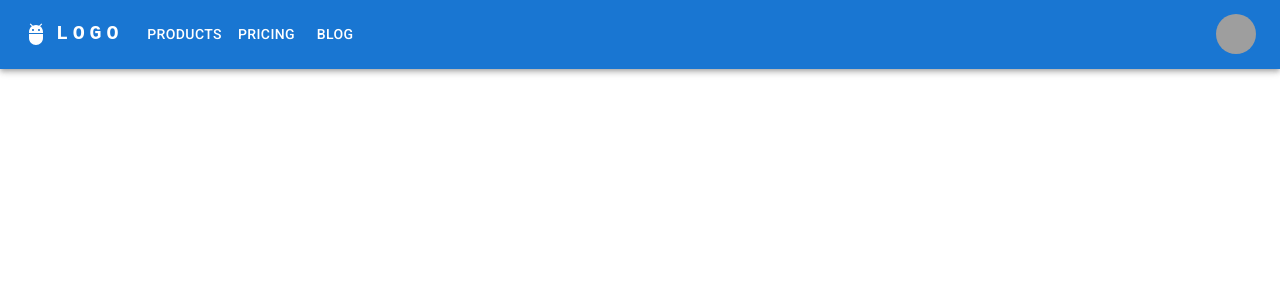
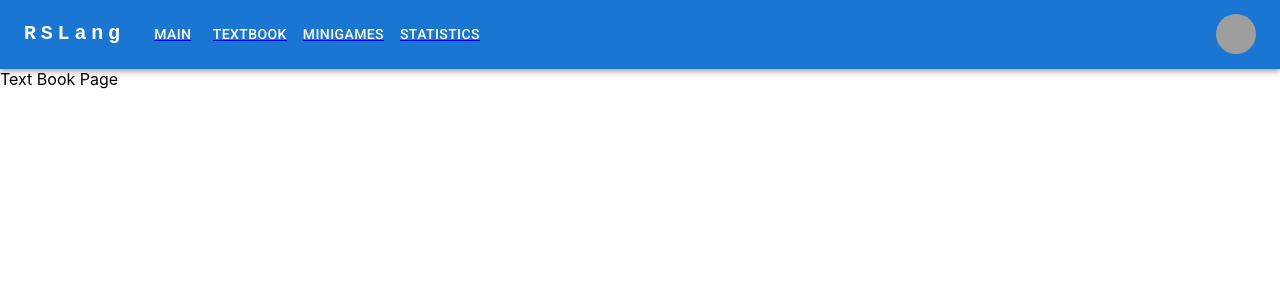
Before and after one commit to Prouzad/rslangPrivate, a React (Create React App) app: page /textbook in a window 1280 px wide. Shown: the top 300 px of the page. Built offline with nearby package versions, Linux system fonts and the light colour scheme; grey boxes are pictures that could not be loaded.

Commit message:
feat: add router and links

```diff
--- a/package.json
+++ b/package.json
@@ -16,6 +16,7 @@
     "@types/react-dom": "^18.0.6",
     "react": "^18.2.0",
     "react-dom": "^18.2.0",
+    "react-router-dom": "^6.3.0",
     "react-scripts": "5.0.1",
     "typescript": "^4.7.4",
     "web-vitals": "^2.1.4"
--- a/src/App.css
+++ b/src/App.css
@@ -5,6 +5,10 @@
 .App-logo {
   height: 40vmin;
   pointer-events: none;
+}
+
+a {
+	text-decoration: none;
 }
 
 @media (prefers-reduced-motion: no-preference) {
--- a/src/App.tsx
+++ b/src/App.tsx
@@ -1,7 +1,19 @@
+import { Route, Routes } from 'react-router-dom';
 import MainPage from './pages/MainPage';
+import MiniGamesPage from './pages/MiniGamesPage';
+import StatisticsPage from './pages/StatisticsPage';
+import TextBookPage from './pages/TextBookPage';
 
 const App = () => {
-	return <MainPage />;
+	return (
+		<Routes>
+			<Route path='/main' element={<MainPage />} />
+			<Route path='/textbook' element={<TextBookPage />} />
+			<Route path='/minigame' element={<MiniGamesPage />} />
+			<Route path='/statistics' element={<StatisticsPage />} />
+
+		</Routes>
+	)
 };
 
 export default App;
--- a/src/components/Navbar/index.tsx
+++ b/src/components/Navbar/index.tsx
@@ -12,9 +12,9 @@ import Button from '@mui/material/Button';
 import Tooltip from '@mui/material/Tooltip';
 import MenuItem from '@mui/material/MenuItem';
 import AdbIcon from '@mui/icons-material/Adb';
+import { Link } from 'react-router-dom';
 
-const pages = ['Products', 'Pricing', 'Blog'];
-const settings = ['Profile', 'Account', 'Dashboard', 'Logout'];
+const settings = ['Sign in'];
 
 const Navbar = () => {
 	const [anchorElNav, setAnchorElNav] = React.useState<null | HTMLElement>(
@@ -43,7 +43,6 @@ const Navbar = () => {
 		<AppBar position='static'>
 			<Container maxWidth='xl'>
 				<Toolbar disableGutters>
-					<AdbIcon sx={{ display: { xs: 'none', md: 'flex' }, mr: 1 }} />
 					<Typography
 						variant='h6'
 						noWrap
@@ -59,7 +58,7 @@ const Navbar = () => {
 							textDecoration: 'none',
 						}}
 					>
-						LOGO
+						RSLang
 					</Typography>
 
 					<Box sx={{ flexGrow: 1, display: { xs: 'flex', md: 'none' } }}>
@@ -91,11 +90,9 @@ const Navbar = () => {
 								display: { xs: 'block', md: 'none' },
 							}}
 						>
-							{pages.map((page) => (
-								<MenuItem key={page} onClick={handleCloseNavMenu}>
-									<Typography textAlign='center'>{page}</Typography>
+							<MenuItem onClick={handleCloseNavMenu}>
+									<Typography textAlign='center'>Abdulla</Typography>
 								</MenuItem>
-							))}
 						</Menu>
 					</Box>
 					<AdbIcon sx={{ display: { xs: 'flex', md: 'none' }, mr: 1 }} />
@@ -115,18 +112,41 @@ const Navbar = () => {
 							textDecoration: 'none',
 						}}
 					>
-						LOGO
+						RSLang
 					</Typography>
 					<Box sx={{ flexGrow: 1, display: { xs: 'none', md: 'flex' } }}>
-						{pages.map((page) => (
+					<Link to="/main">
 							<Button
-								key={page}
 								onClick={handleCloseNavMenu}
 								sx={{ my: 2, color: 'white', display: 'block' }}
 							>
-								{page}
+								Main
 							</Button>
-						))}
+							</Link>
+							<Link to="/textbook">
+							<Button
+								onClick={handleCloseNavMenu}
+								sx={{ my: 2, color: 'white', display: 'block' }}
+							>
+								Textbook
+							</Button>
+							</Link>
+							<Link to="/minigame">
+							<Button
+								onClick={handleCloseNavMenu}
+								sx={{ my: 2, color: 'white', display: 'block' }}
+							>
+								Minigames
+							</Button>
+							</Link>
+							<Link to="/statistics">
+							<Button
+								onClick={handleCloseNavMenu}
+								sx={{ my: 2, color: 'white', display: 'block' }}
+							>
+								Statistics
+							</Button>
+							</Link>
 					</Box>
 
 					<Box sx={{ flexGrow: 0 }}>
--- a/src/index.tsx
+++ b/src/index.tsx
@@ -1,15 +1,20 @@
 import React from 'react';
 import ReactDOM from 'react-dom/client';
 import './index.css';
+import { BrowserRouter } from 'react-router-dom';
 import App from './App';
 import reportWebVitals from './reportWebVitals';
+import Navbar from './components/Navbar';
 
 const root = ReactDOM.createRoot(
   document.getElementById('root') as HTMLElement
 );
 root.render(
   <React.StrictMode>
-    <App />
+		<BrowserRouter>
+			<Navbar />
+    	<App />
+		</BrowserRouter>
   </React.StrictMode>
 );
 
--- a/src/pages/MainPage.tsx
+++ b/src/pages/MainPage.tsx
@@ -1,7 +1,9 @@
-import Navbar from '../components/Navbar';
-
 const MainPage = () => {
-	return <Navbar />;
+	return (
+		<>
+			Main
+		</>
+	)
 };
 
 export default MainPage;
--- /dev/null
+++ b/src/pages/TextBookPage.tsx
@@ -0,0 +1,9 @@
+const TextBookPage = () => {
+	return (
+		<>
+     Text Book Page
+		</>
+	)
+};
+
+export default TextBookPage;
```
Also changed, not shown: 1 other file (tests, documents, lock files or other folders).
